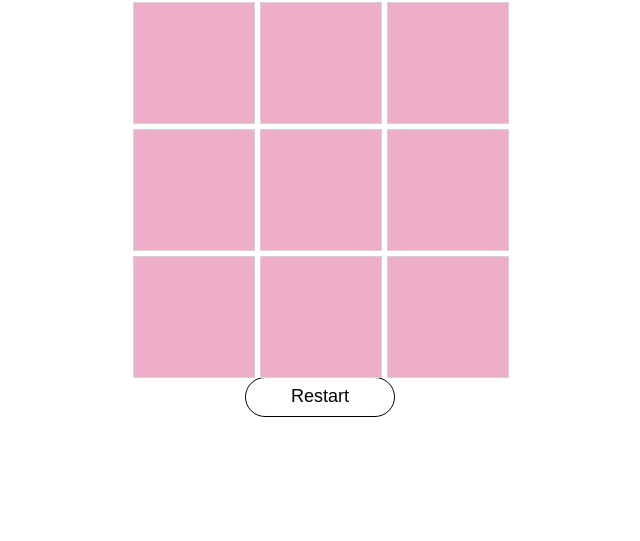
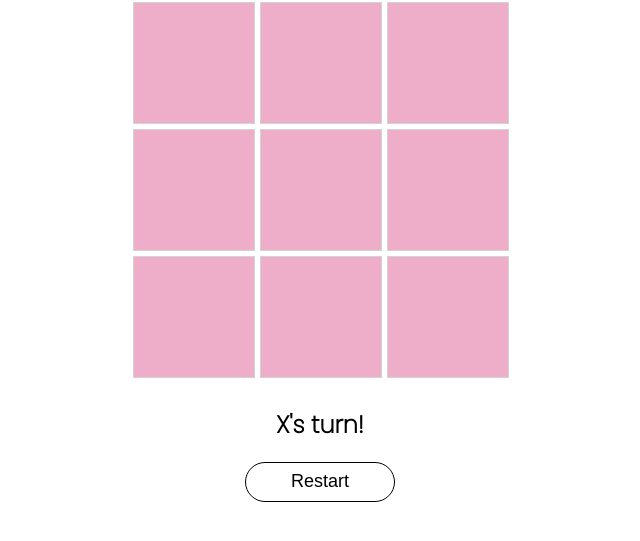
Before and after one commit to vivekdeep0198/Tic-toe-game-web-application-, a plain HTML site: page index (2).html in a window 1280 px wide. Shown: the part 89-630 px from the top of the page, without its empty margins (320-960 px from the left). Drawn offline with Linux system fonts and the light colour scheme.

Commit message:
Update index (2).html

```diff
--- a/index (2).html
+++ b/index (2).html
@@ -26,6 +26,6 @@
     <div id="endGame">
         <input type="button" value="Restart" id="restartButton" onclick="restartButton()"/>
     </div>
-    <script src="script (2).js"></script>
+    <script src="script (1).js"></script>
 </body>
 </html>
```
